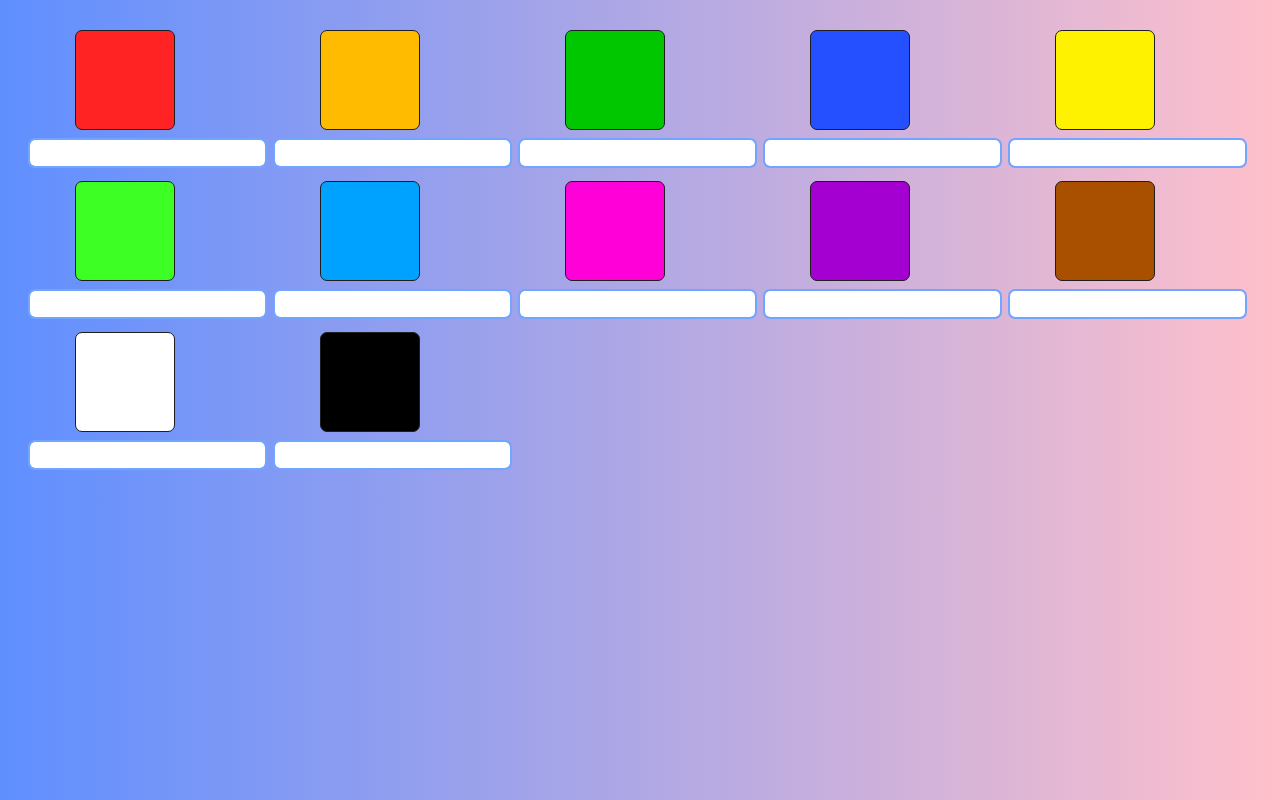
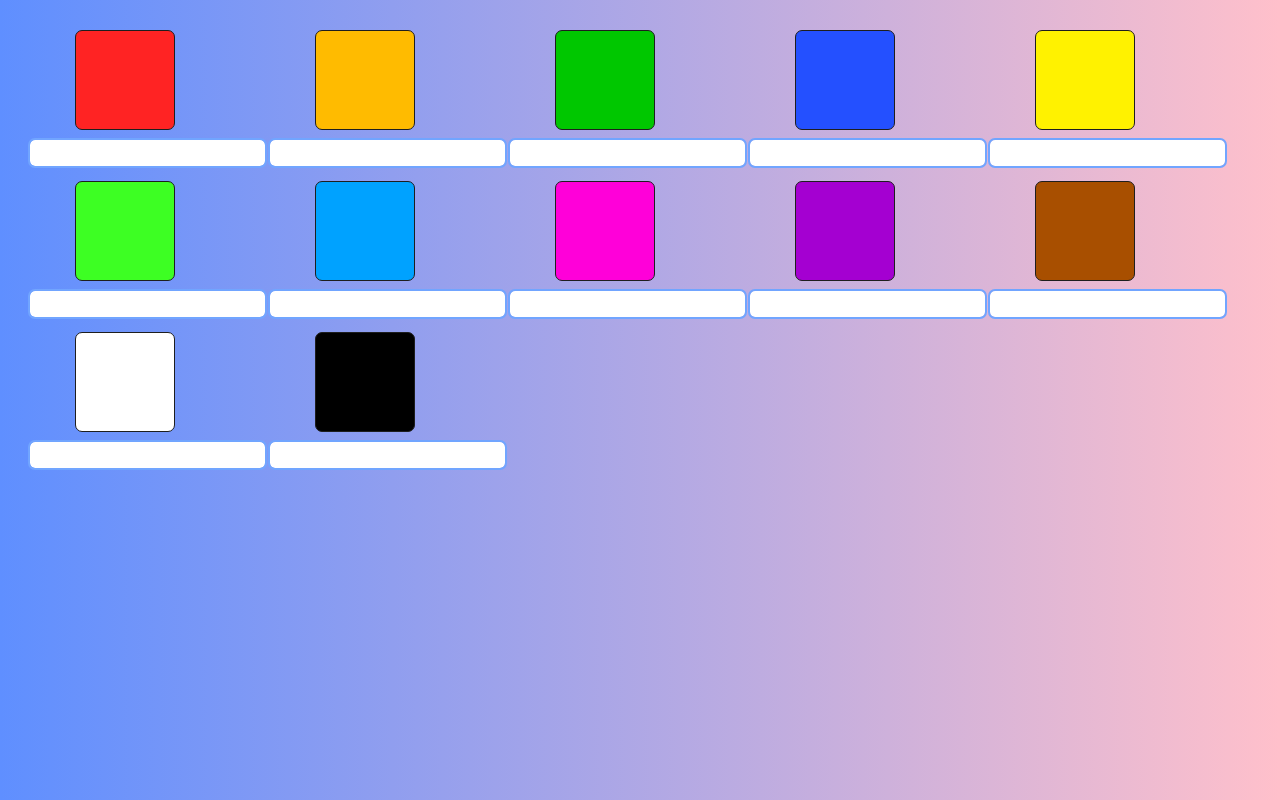
Before and after one commit to Razraab/Gift-For-Mom, a plain HTML site: page index.html in a window 1280 px wide. Drawn offline with nearby package versions, Linux system fonts and the light colour scheme.

Commit message:
Update style.css

```diff
--- a/style.css
+++ b/style.css
@@ -2,7 +2,7 @@
     margin: 30px;
     display: flex;
     flex-wrap: wrap;
-    gap: 15px 10px;
+    gap: 15px 5px;
 }
 
 input{
```
